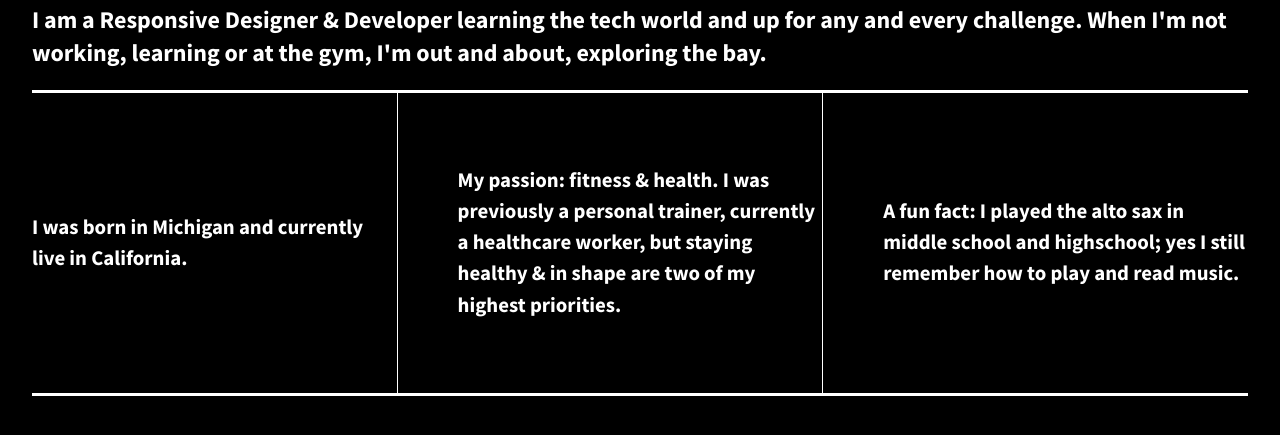
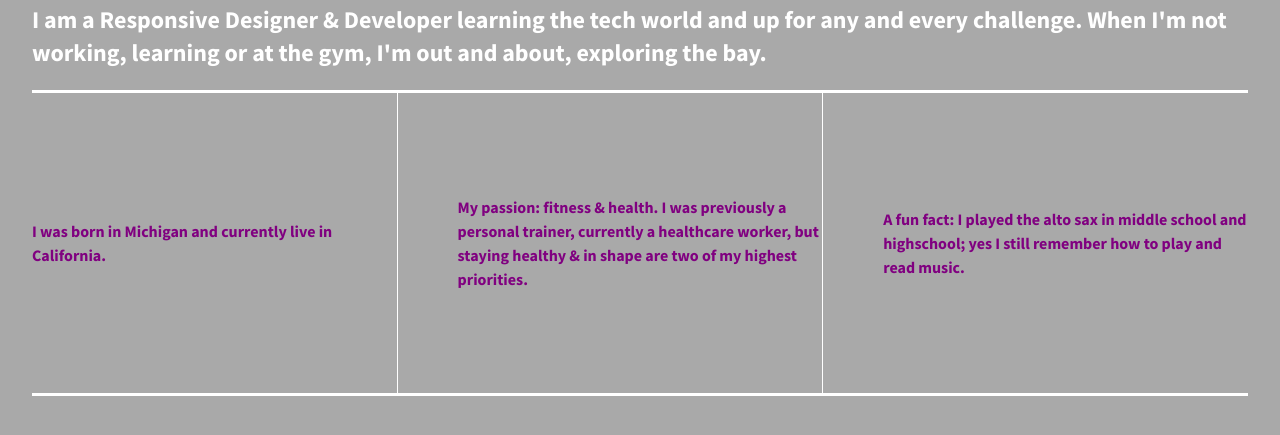
Before and after one commit to nicolep908/divs-flexbox-starter, a plain HTML site: page index.html in a window 1280 px wide. Shown: the part 117-552 px from the top of the page. Drawn offline with nearby package versions, Linux system fonts and the light colour scheme.

Commit message:
Color changes

```diff
--- a/css/main.css
+++ b/css/main.css
@@ -98,7 +98,7 @@ textarea {
 
 
 html {
-  background-color:black;
+  background-color:darkgray;
   height: 100%;
 }
 
@@ -120,9 +120,9 @@ body {
 
 .div-1, .div-2, .div-3 {
   /*give the divs a width of 30%, add display:flex, set justify-content and align-items to center*/
-  color: #fff;
+  color: purple;
   line-height: 1.5em;
-  font-size: 1.3em;
+  font-size: 1em;
   height: 300px;
   width: 30%;
   display: flex;
```
